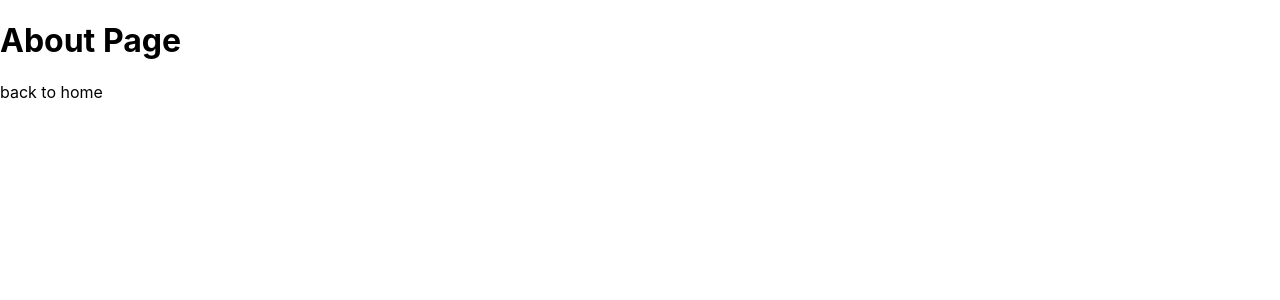
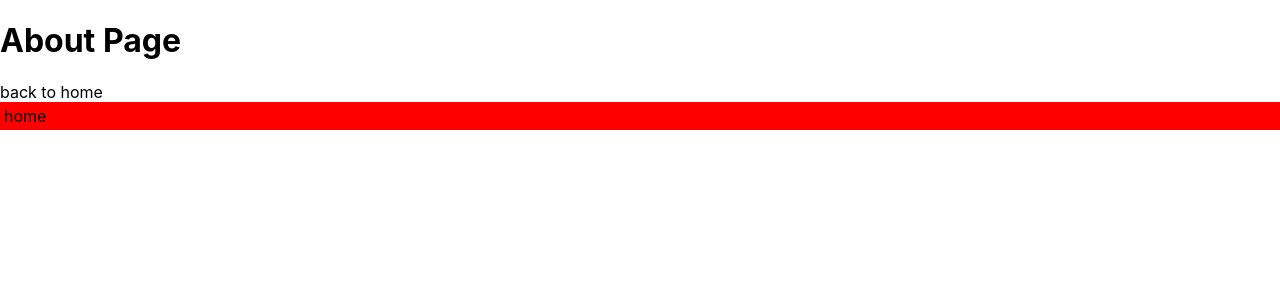
Before and after one commit to rndDesto/latihannext, a Next.js app: page /about in a window 1280 px wide. Shown: the top 300 px of the page. Built offline with nearby package versions, Linux system fonts and the light colour scheme.

Commit message:
add absolute path and style

```diff
--- /dev/null
+++ b/components/Button.jsx
@@ -0,0 +1,13 @@
+import Link from 'next/link'
+import React from 'react'
+import style from './style.module.css'
+
+const Button = () => {
+  return (
+    <div className={style.root}>
+        <Link href={'/'}>home</Link>
+    </div>
+  )
+}
+
+export default Button
--- /dev/null
+++ b/components/style.module.css
@@ -0,0 +1,5 @@
+.root{
+    display: flex;
+    background-color: red;
+    padding: 4px;
+}
--- /dev/null
+++ b/jsconfig.json
@@ -0,0 +1,5 @@
+{
+  "compilerOptions": {
+    "baseUrl": "."
+  }
+}
--- a/pages/about/index.js
+++ b/pages/about/index.js
@@ -1,5 +1,6 @@
 import React from 'react'
 import Link from 'next/link'
+import Button from 'components/Button'
 
 const about = () => {
   return (
@@ -7,6 +8,7 @@ const about = () => {
     <h1>About Page</h1>
 
     <Link href="/">back to home</Link>
+    <Button />
     </>
   )
 }
```
